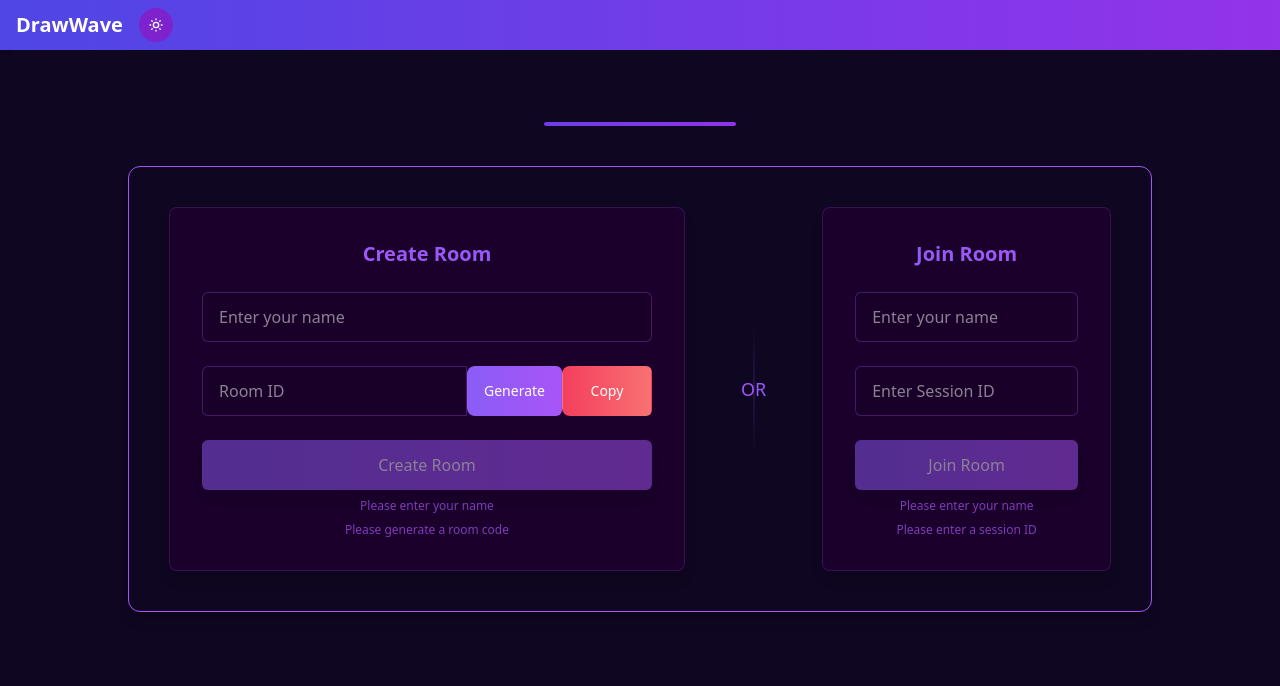
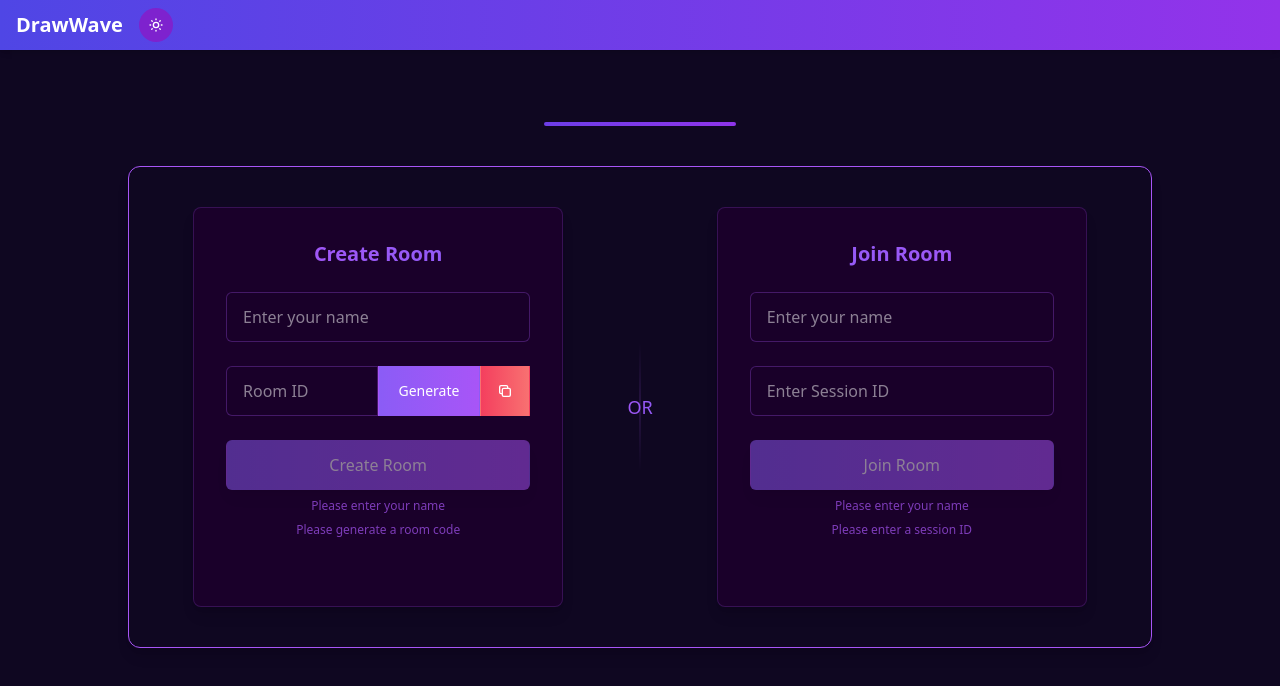
Before and after one commit to sanijaw/DrawWave-Web-Application-se-testing, a React app in the folder frontend/: page / in a window 1280 px wide. Both pictures are taken after a click on the button "Start Session". Shown: the top 686 px of the page. Built offline with nearby package versions, Linux system fonts and the light colour scheme; no server answers; the HTML template or start-up script is replaced by a standard one.

Commit message:
Fix forms

```diff
--- a/frontend/src/components/VirtualPainter.tsx
+++ b/frontend/src/components/VirtualPainter.tsx
@@ -1133,9 +1133,9 @@ const VirtualPainter = ({ onSessionUpdate }: VirtualPainterProps) => {
 
     return (
       <div className="session-setup p-10 rounded-xl mx-auto my-10 flex flex-col w-full max-w-5xl animate-fadeIn transition-all duration-300" style={{ backgroundColor: 'var(--bg-primary)', borderColor: 'var(--accent-primary)', borderWidth: '1px', boxShadow: '0 10px 15px -3px rgba(0, 0, 0, 0.1), 0 4px 6px -2px rgba(0, 0, 0, 0.05)' }}>
-        <div className="flex flex-col md:flex-row justify-between w-full gap-10 transform transition-all duration-500">
+        <div className="flex flex-col md:flex-row justify-center w-full gap-8 md:gap-12 transform transition-all duration-500 md:px-6">
           {/* Create Room Section */}
-          <div className="flex-1 flex flex-col items-center p-8 rounded-lg shadow-lg transition-transform hover:scale-[1.02] duration-300 animate-fadeIn" style={{ background: 'var(--bg-secondary)', border: '1px solid rgba(var(--accent-primary-rgb), 0.2)' }}>
+          <div className="flex-1 flex flex-col items-center p-6 sm:p-8 rounded-lg shadow-lg transition-transform hover:scale-[1.02] duration-300 animate-fadeIn md:w-[380px] min-h-[400px] overflow-hidden" style={{ background: 'var(--bg-secondary)', border: '1px solid rgba(var(--accent-primary-rgb), 0.2)' }}>
             <div className="bg-gradient-to-r from-[#a855f7] to-[#8b5cf6] text-transparent bg-clip-text w-full mb-6">
               <h2 className="text-xl font-bold text-center">Create Room</h2>
             </div>
@@ -1148,29 +1148,31 @@ const VirtualPainter = ({ onSessionUpdate }: VirtualPainterProps) => {
               className="w-full mb-6 rounded-md px-4 py-3 text-base transition-all duration-300 theme-input"
             />
 
-            <div className="w-full mb-6 flex relative group">
+            <div className="w-full mb-6 grid grid-cols-12 gap-0 relative group">
               <input
                 type="text"
                 value={createRoomInput}
                 onChange={(e) => setCreateRoomInput(e.target.value)}
                 placeholder="Room ID"
-                className="flex-1 rounded-l-md px-4 py-3 text-base transition-all duration-300 theme-input"
+                className="col-span-6 rounded-l-md px-4 py-3 text-base transition-all duration-300 theme-input"
                 readOnly
               />
               <button
                 type="button"
                 onClick={generateRoomId}
-                className="font-medium py-3 px-4 min-w-[90px] text-sm rounded-r-md theme-gradient"
+                className="col-span-4 font-medium py-3 px-2 text-sm text-center theme-gradient rounded-none"
               >
                 Generate
               </button>
               <button
                 type="button"
                 onClick={copyRoomId}
-                className="bg-gradient-to-r from-[#f43f5e] to-[#f87171] hover:from-[#fb7185] hover:to-[#fca5a5] text-white font-medium py-3 px-4 min-w-[90px] rounded-r-md text-sm transition-all duration-300 transform hover:-translate-y-0.5 active:translate-y-0"
+                className="col-span-2 bg-gradient-to-r from-[#f43f5e] to-[#f87171] hover:from-[#fb7185] hover:to-[#fca5a5] text-white font-medium py-3 px-0 text-sm rounded-none transition-all duration-300"
                 disabled={!createRoomInput.trim()}
               >
-                Copy
+                <svg xmlns="http://www.w3.org/2000/svg" className="h-4 w-4 mx-auto" fill="none" viewBox="0 0 24 24" stroke="currentColor">
+                  <path strokeLinecap="round" strokeLinejoin="round" strokeWidth={2} d="M8 16H6a2 2 0 01-2-2V6a2 2 0 012-2h8a2 2 0 012 2v2m-6 12h8a2 2 0 002-2v-8a2 2 0 00-2-2h-8a2 2 0 00-2 2v8a2 2 0 002 2z" />
+                </svg>
               </button>
             </div>
 
@@ -1197,7 +1199,7 @@ const VirtualPainter = ({ onSessionUpdate }: VirtualPainterProps) => {
           </div>
 
           {/* Join Room Section */}
-          <div className="flex-1 flex flex-col items-center p-8 rounded-lg shadow-lg transition-transform hover:scale-[1.02] duration-300 animate-fadeIn animation-delay-300" style={{ background: 'var(--bg-secondary)', border: '1px solid rgba(var(--accent-primary-rgb), 0.2)' }}>
+          <div className="flex-1 flex flex-col items-center p-6 sm:p-8 rounded-lg shadow-lg transition-transform hover:scale-[1.02] duration-300 animate-fadeIn animation-delay-300 md:w-[380px] min-h-[400px] overflow-hidden" style={{ background: 'var(--bg-secondary)', border: '1px solid rgba(var(--accent-primary-rgb), 0.2)' }}>
             <div className="bg-gradient-to-r from-[#8b5cf6] to-[#a855f7] text-transparent bg-clip-text w-full mb-6">
               <h2 className="text-xl font-bold text-center">Join Room</h2>
             </div>
@@ -1210,13 +1212,13 @@ const VirtualPainter = ({ onSessionUpdate }: VirtualPainterProps) => {
               className="w-full mb-6 rounded-md px-4 py-3 text-base transition-all duration-300 theme-input"
             />
 
-            <div className="w-full mb-6 relative group">
+            <div className="w-full mb-6 grid grid-cols-12 gap-0 relative group">
               <input
                 type="text"
                 placeholder="Enter Session ID"
                 value={joinSessionInput}
                 onChange={(e) => setJoinSessionInput(e.target.value)}
-                className="w-full rounded-md px-4 py-3 text-base transition-all duration-300 theme-input"
+                className="col-span-12 rounded-md px-4 py-3 text-base transition-all duration-300 theme-input"
               />
             </div>
 
```
